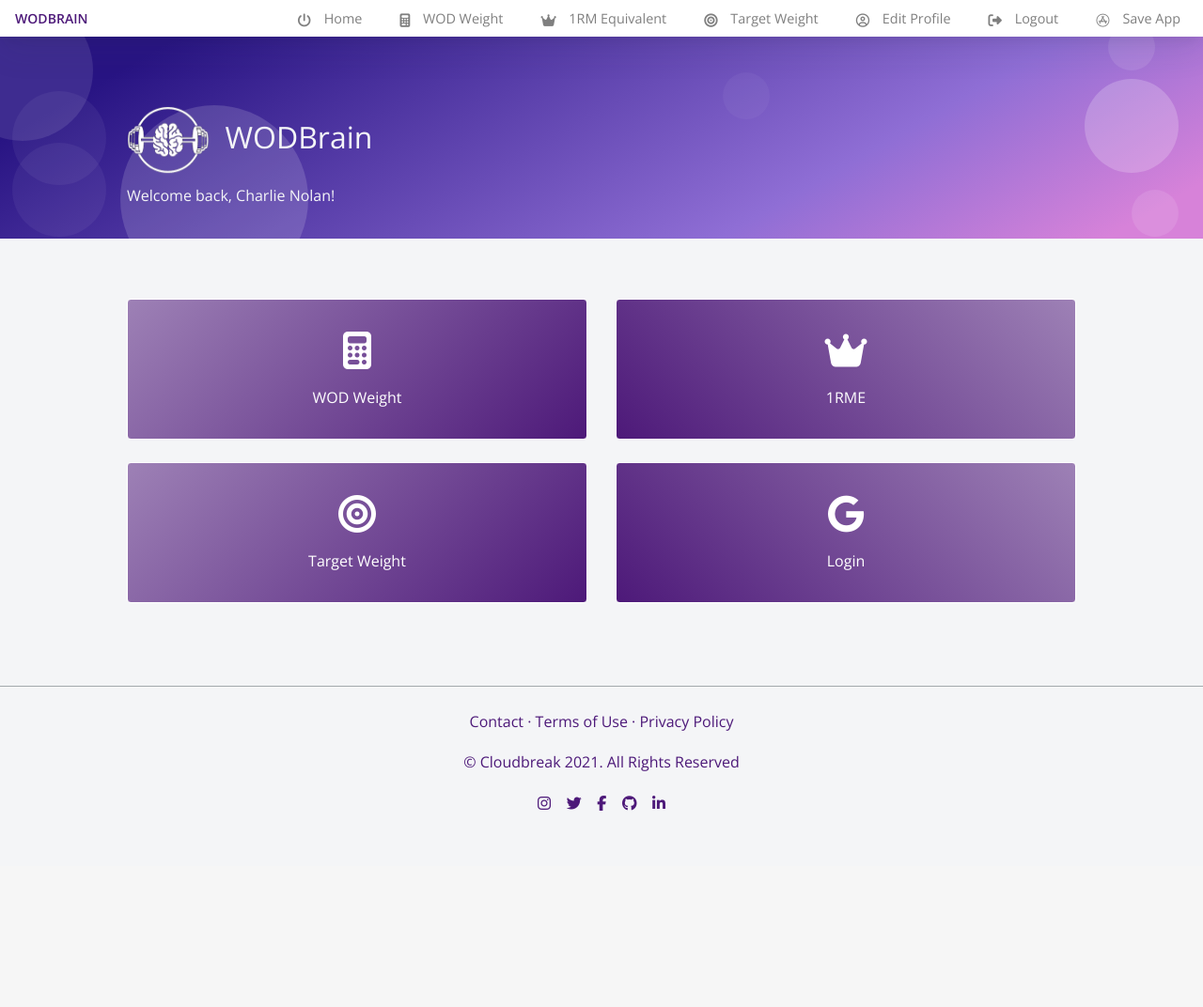
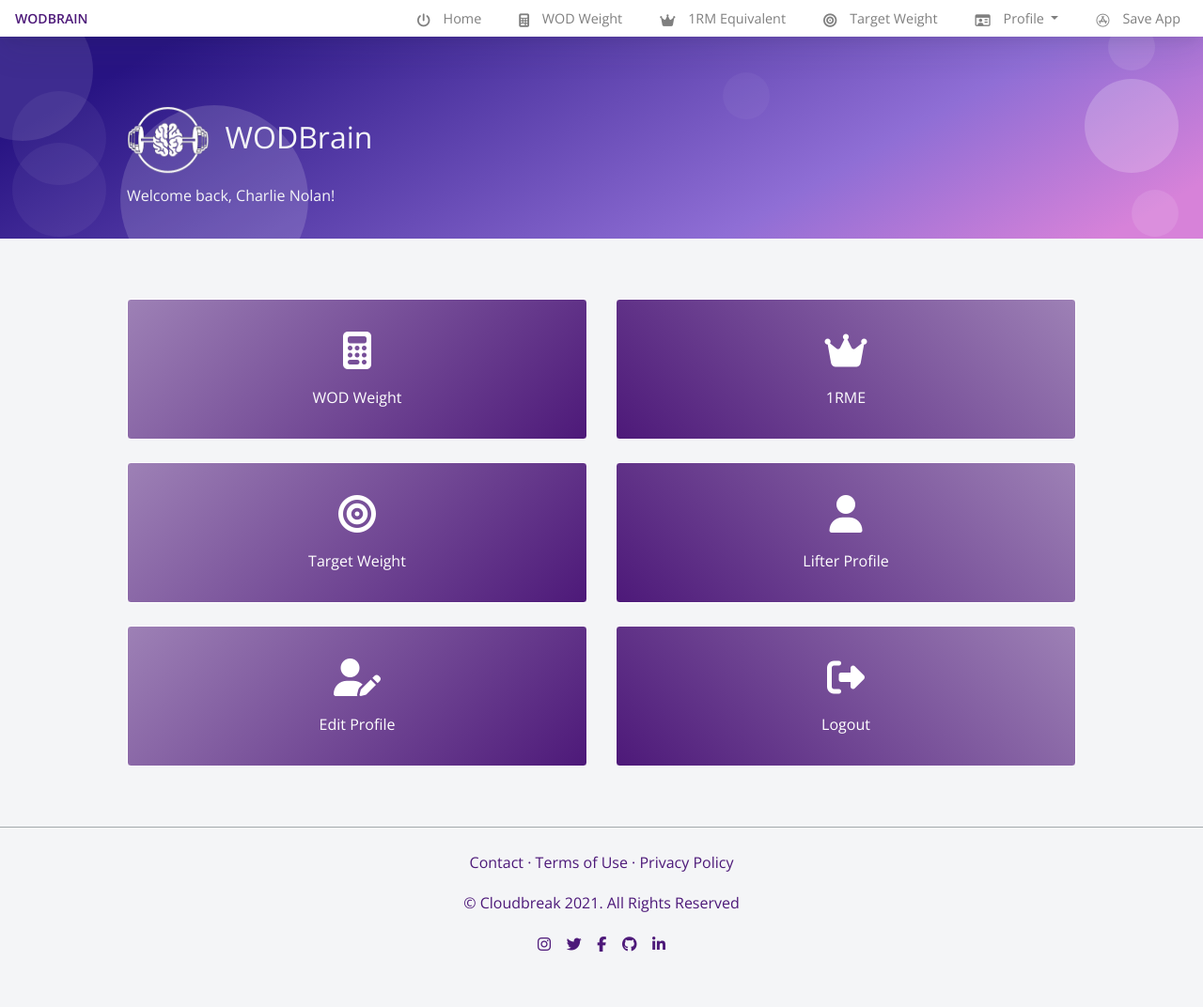
Before and after one commit to nolan887/WODBrain, a Flask app: page /mobile in a window 1280 px wide. Shown: the whole page at 94% size. Before the commit the page ends 863 px from the top, so only its background shows below. Run offline with Flask 2, Linux system fonts and the light colour scheme; a user stored in the database is signed in; some libraries are stand-ins or nearby versions.

Commit message:
Adjusted navbar and splash for user profile.

```diff
--- a/templates/_footer.html
+++ b/templates/_footer.html
@@ -16,10 +16,17 @@
 </div>
 
 <!--   Core JS Files   -->
-<script src="./static/js/core/jquery.min.js" type="text/javascript"></script>
-<script src="./static/js/core/popper.min.js" type="text/javascript"></script>
-<script src="./static/js/core/bootstrap.min.js" type="text/javascript"></script>
-<script src="./static/js/plugins/perfect-scrollbar.jquery.min.js"></script>
+<script src="../static/js/core/jquery.min.js" type="text/javascript"></script>
+<script src="../static/js/core/popper.min.js" type="text/javascript"></script>
+<script src="../static/js/core/bootstrap.min.js" type="text/javascript"></script>
+<script src="../static/js/plugins/perfect-scrollbar.jquery.min.js"></script>
+<!--  Plugin for Switches, full documentation here: http://www.jque.re/plugins/version3/bootstrap.switch/ -->
+<script src="../static/js/plugins/bootstrap-switch.js"></script>
+<!--  Plugin for the Sliders, full documentation here: http://refreshless.com/nouislider/ -->
+<script src="../static/js/plugins/nouislider.min.js" type="text/javascript"></script>
+<script src="../static/js/plugins/moment.min.js"></script>
+<script src="../static/js/plugins/datetimepicker.js" type="text/javascript"></script>
+<script src="../static/js/plugins/bootstrap-datepicker.min.js"></script>
 <!-- Control Center for Argon UI Kit: parallax effects, scripts for the example pages etc -->
 <script>
     function scrollToDownload() {
--- a/templates/_header.html
+++ b/templates/_header.html
@@ -71,21 +71,17 @@ Coded by www.creative-tim.com
                     <a class="nav-link" href="/login"><i class="fab fa-google"></i> Login</a>
                 </li>
                 {% else: %}
-                <li class="nav-item">
-                    <a class="nav-link" href="/edit_profile"><i class="far fa-user-circle"></i> Edit Profile</a>
-                </li>
-                <li class="nav-item">
-                    <a class="nav-link" href="/logout"><i class="fas fa-sign-out-alt"></i> Logout</a>
+                <li class="nav-item dropdown">
+                    <a class="nav-link dropdown-toggle" href="#" id="navbarDropdown" role="button" data-toggle="dropdown" aria-haspopup="true" aria-expanded="false">
+                        <i class="far fa-id-card"></i> Profile
+                    </a>
+                    <div class="dropdown-menu" aria-labelledby="navbarDropdown">
+                        <a class="dropdown-item" href="#"><i class="far fa-user"></i> Lifter Profile</a>
+                        <a class="dropdown-item" href="/edit_profile"><i class="fas fa-user-edit"></i> Edit Profile</a>
+                        <a class="dropdown-item" href="/logout"><i class="fas fa-sign-out-alt"></i> Logout</a>
+                    </div>
                 </li>
                 {% endif %}
-                <!--
-        <li class="nav-item">
-          <a class="nav-link" href="#"><i class="fas fa-book"></i> Log Lift</a>
-        </li>
-        <li class="nav-item">
-          <a class="nav-link" href="#"><i class="far fa-user-circle"></i> Lifter Profile</a>
-        </li>
-        -->
                 <li class="nav-item">
                     <a class="nav-link" href="/phone"><i class="fab fa-app-store"></i> Save App</a>
                 </li>
--- a/templates/mobile_splash.html
+++ b/templates/mobile_splash.html
@@ -19,7 +19,13 @@
                 <br><br>
                 <h2 style="color: #f4f5f7;"><img src="./static/img/wodbrain_logo_circ_white.png" style="height: 75px;" class="img-fluid"> &nbsp;WODBrain</h2>
                 {% if current_user.is_authenticated: %}
-                <p class="mb-0 pb-0">Welcome back, {{ current_user.name }}!</p>
+                <p class="mb-0 pb-0">
+                    Welcome back, {{ current_user.name }}!
+                </p>
+                {% else: %}
+                <p class="mb-0 pb-0">
+                    Login with Google to save your lifts and view your WODBrain profile.
+                </p>
                 {% endif %}
             </div>
         </div>
@@ -63,6 +69,7 @@
                 </a>
             </div>
             <div class="col col-6">
+                {% if not current_user.is_authenticated: %}
                 <a href="/login">
                     <div class="card border-white" style="background-image: linear-gradient(45deg, rgba(77,25,121,1), rgba(77,25,121,0.55));">
                         <div class="card-body">
@@ -71,31 +78,42 @@
                         </div>
                     </div>
                 </a>
+                {% else: %}
+                <a href="#">
+                    <div class="card border-white" style="background-image: linear-gradient(45deg, rgba(77,25,121,1), rgba(77,25,121,0.55));">
+                        <div class="card-body">
+                            <h1 style="color: #fff;"><i class="fas fa-user"></i></h1>
+                            <h6 style="color: #fff;">Lifter Profile</h6>
+                        </div>
+                    </div>
+                </a>
+                {% endif %}
             </div>
         </div>
-        <!-- ROW 3 -->
-        <!-- <div class="row justify-content-center text-center">
+        {% if current_user.is_authenticated: %}
+        <div class="row justify-content-center text-center">
             <div class="col col-6">
-                <a href="#">
-                    <div class="card border-white" style="background-image: linear-gradient(45deg, rgba(88,88,88,1), rgba(88,88,88,0.55));">
+                <a href="/edit_profile">
+                    <div class="card border-white" style="background-image: linear-gradient(315deg, rgba(77,25,121,1), rgba(77,25,121,0.55));">
                         <div class="card-body">
-                            <h1 style="color: #fff;"><i class="fas fa-code-branch"></i></h1>
-                            <h6 style="color: #fff;">Coming Soon</h6>
+                            <h1 style="color: #fff;"><i class="fas fa-user-edit"></i></h1>
+                            <h6 style="color: #fff;">Edit Profile</h6>
                         </div>
                     </div>
                 </a>
             </div>
             <div class="col col-6">
-                <a href="/phone">
+                <a href="/logout">
                     <div class="card border-white" style="background-image: linear-gradient(45deg, rgba(77,25,121,1), rgba(77,25,121,0.55));">
                         <div class="card-body">
-                            <h1 style="color: #fff;"><i class="fab fa-app-store"></i></h1>
-                            <h6 style="color: #fff;">Save App</h6>
+                            <h1 style="color: #fff;"><i class="fas fa-sign-out-alt"></i></h1>
+                            <h6 style="color: #fff;">Logout</h6>
                         </div>
                     </div>
                 </a>
             </div>
-        </div> -->
+        </div>
+        {% endif %}
     </div>
 </div>
 
```
